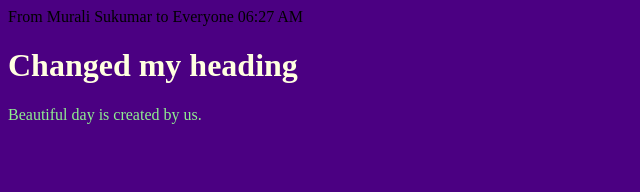
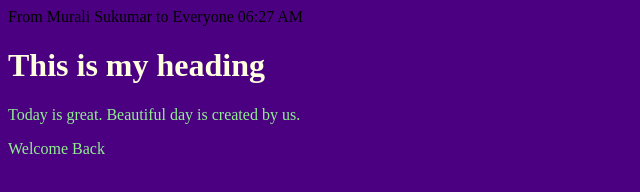
Before and after one commit to ArchanaAT/GIT_FirstLearning, a plain HTML site: page Index.html in a window 1280 px wide. Shown: the whole page, without its empty margins (0-640 px from the left). Drawn offline with Linux system fonts and the light colour scheme.

Commit message:
Changes in index.html

```diff
--- a/Index.html
+++ b/Index.html
@@ -6,8 +6,8 @@ From Murali Sukumar to Everyone 06:27 AM
 </head>
 <body>
 
-<h1>Changed my heading</h1>
-<p>Beautiful day is created by us.</p>
-
+<h1>This is my heading</h1>
+<p>Today is great. Beautiful day is created by us.</p>
+<p>Welcome Back</p>
 </body>
 </html>
```
